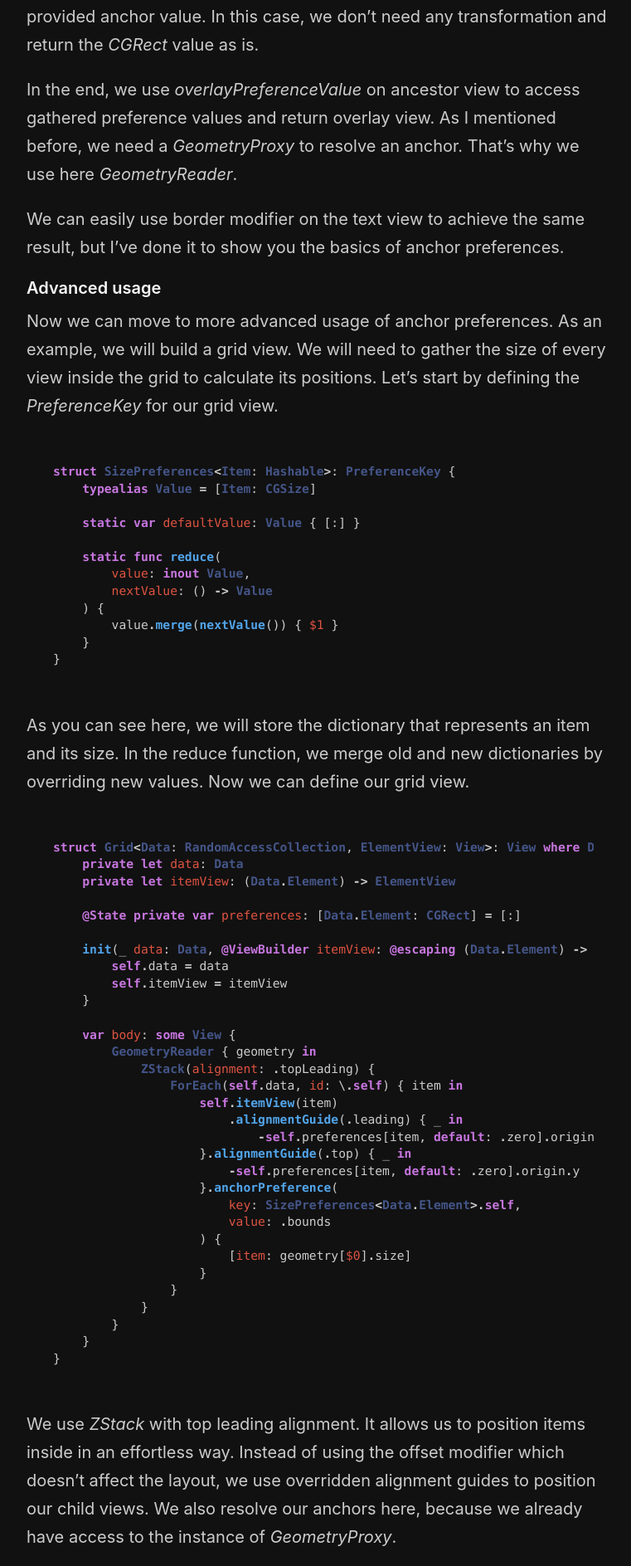
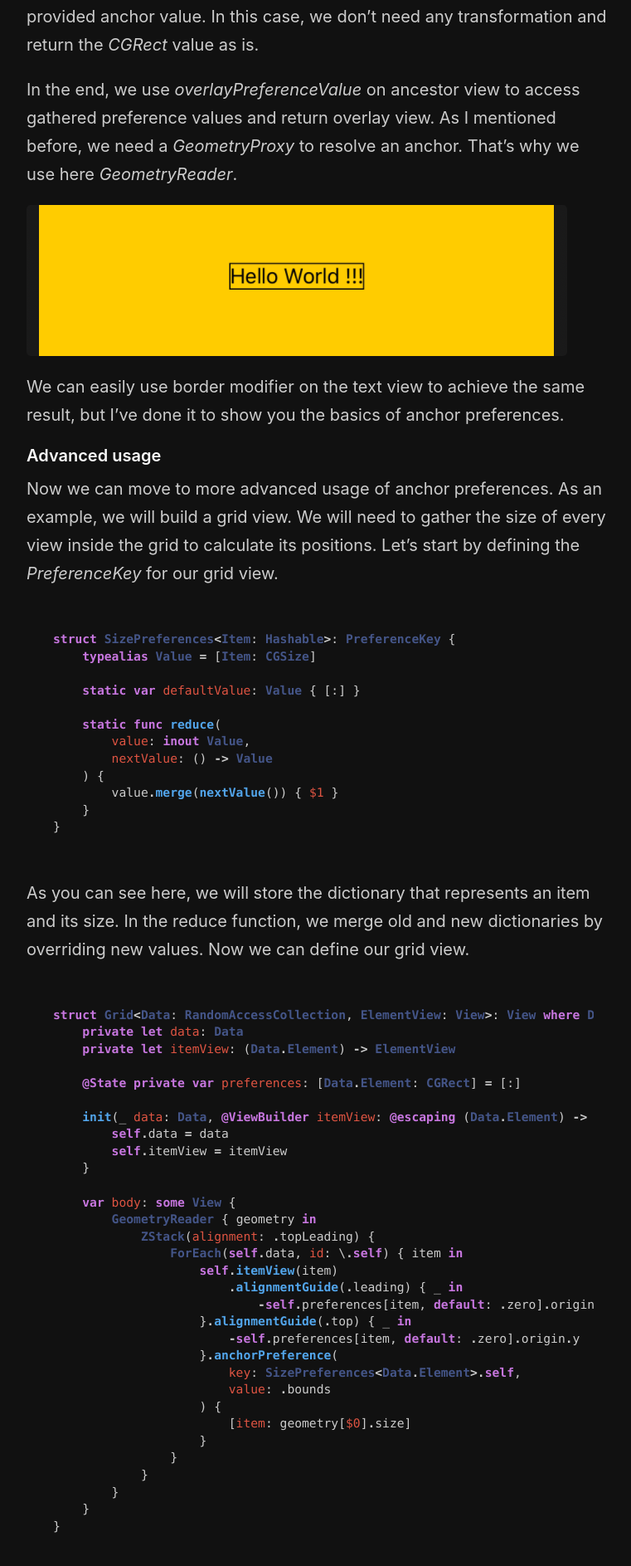
Before and after one commit to mecid/mecid.github.io, a Jekyll site: the page built from _posts/2020-03-18-anchor-preferences-in-swiftui.md, in a window 1280 px wide. Shown: the part 2337-4224 px from the top of the page at 83% size, without its empty margins (258-1019 px from the left). Built offline with Jekyll 4.4.1, drawn with Linux system fonts in a browser that asks for light colours.

Commit message:
Update 2020-03-18-anchor-preferences-in-swiftui.md

```diff
--- a/_posts/2020-03-18-anchor-preferences-in-swiftui.md
+++ b/_posts/2020-03-18-anchor-preferences-in-swiftui.md
@@ -64,6 +64,8 @@ Anchor preferences use opaque *Anchor* type. You can't merely use Anchor type an
 We use the *anchorPreference* modifier to define the type of *PreferenceKey* and the value we want to gather. It can be bounds, center, leading, trailing, top, bottom. We also pass a closure that transforms provided anchor value. In this case, we don't need any transformation and return the *CGRect* value as is.
 
 In the end, we use *overlayPreferenceValue* on ancestor view to access gathered preference values and return overlay view. As I mentioned before, we need a *GeometryProxy* to resolve an anchor. That's why we use here *GeometryReader*.
+
+![anchor-basics](/public/anchor-basics.png)
 
 We can easily use border modifier on the text view to achieve the same result, but I've done it to show you the basics of anchor preferences.
 
```
